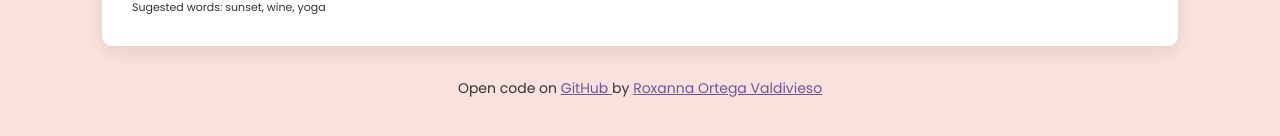
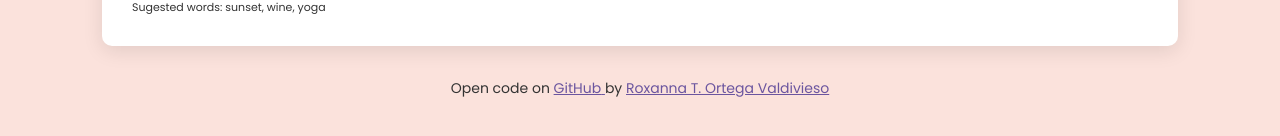
Before and after one commit to annaxor/dictionary-project, a React (Create React App) app: page / in a window 1280 px wide. Shown: the part 250-386 px from the top of the page. Built offline with nearby package versions, Linux system fonts and the light colour scheme; no server answers.

Commit message:
added the rel="noreferrer"

```diff
--- a/public/index.html
+++ b/public/index.html
@@ -2,7 +2,7 @@
 <html lang="en">
   <head>
     <meta charset="utf-8" />
-    <link rel="icon" href="%PUBLIC_URL%/favicon.ico" />
+    <link rel="icon" href="%PUBLIC_URL%/roxannaortega-logo-favicon-2" />
     <meta name="viewport" content="width=device-width, initial-scale=1" />
     <meta name="theme-color" content="#000000" />
     <meta
--- a/src/App.js
+++ b/src/App.js
@@ -30,7 +30,7 @@ export default function App() {
               target="_blank"
               rel="noreferrer"
             >
-              Roxanna Ortega Valdivieso
+              Roxanna T. Ortega Valdivieso
             </a>
           </small>
         </footer>
--- a/src/Phonetics.js
+++ b/src/Phonetics.js
@@ -5,7 +5,7 @@ import "./Phonetics.css";
 export default function Phonetics(props) {
   return (
     <div className="Phonetic">
-      <a href={props.phonetic.audio} target="_blank">
+      <a href={props.phonetic.audio} target="_blank" rel="noreferrer">
         Listen
       </a>
 
```
Also changed, not shown: public/roxannaortega-logo-favicon-2.png (added).
